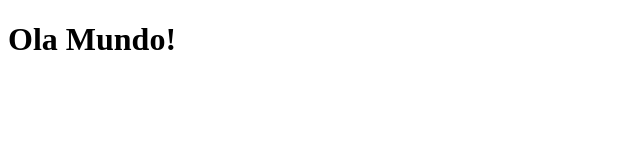
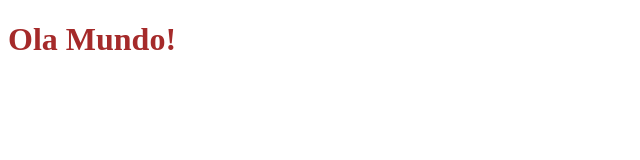
Before and after one commit to NMWBased/GAuth-Supa-Next, a plain HTML site: page index.html in a window 1280 px wide. Shown: the whole page, without its empty margins (0-640 px from the left). Drawn offline with Linux system fonts and the light colour scheme.

Commit message:
H1 com cor

```diff
--- a/index.html
+++ b/index.html
@@ -6,6 +6,6 @@
     <title>Document</title>
 </head>
 <body>
-    <h1 style="font-weight: bold;">Ola Mundo!</h1>
+    <h1 style="font-weight: bold; color: brown;">Ola Mundo!</h1>
 </body>
 </html>
```
